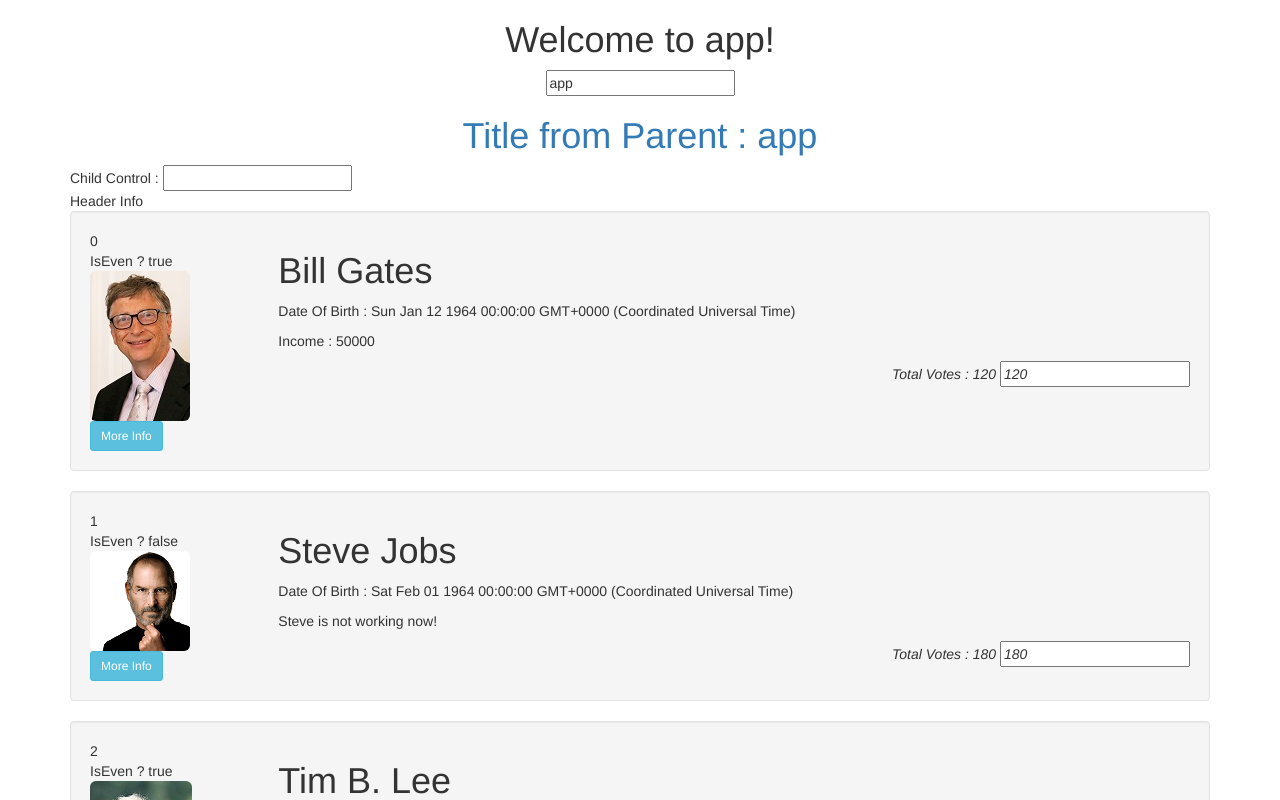
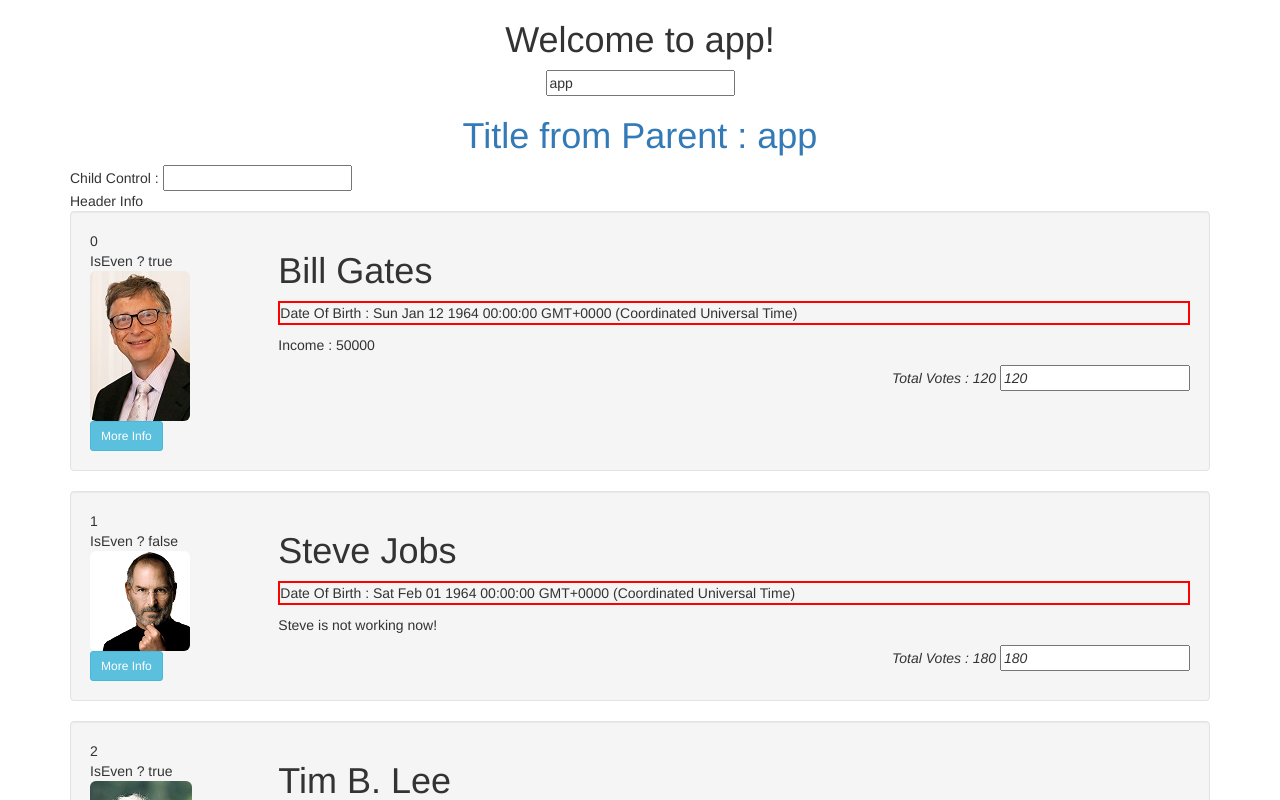
Before and after one commit to synergy2411/sg3-demo, an Angular app: page / in a window 1280 px wide. Shown: the top 800 px of the page. Built offline with nearby package versions, Linux system fonts and the light colour scheme.

Commit message:
attribute directive added

```diff
--- a/src/app/app.module.ts
+++ b/src/app/app.module.ts
@@ -4,12 +4,14 @@
 
 import { AppComponent } from './app.component';
 import { UserComponent } from './user/user.component';
+import { HighlightDirective } from './directives/highlight.directive';
 
 
 @NgModule({
   declarations: [
     AppComponent,
-    UserComponent
+    UserComponent,
+    HighlightDirective
   ],
   imports: [
     BrowserModule,
--- /dev/null
+++ b/src/app/directives/highlight.directive.ts
@@ -0,0 +1,25 @@
+import { Directive, ElementRef, Renderer2, Input, HostBinding, HostListener } from '@angular/core';
+
+@Directive({
+    selector: '[appHighlight]'
+})
+export class HighlightDirective {
+    @Input('defaultColor') defaultColor: string;
+
+    @HostBinding('style.backgroundColor') bgColor : any;
+
+    @HostListener('mouseenter') mouseenter(eventdata){
+        this.bgColor = this.defaultColor;
+    }
+    @HostListener('mouseleave') mouseleave(eventdata){
+        this.bgColor = 'transparent';
+    }
+
+        constructor(private elementRef: ElementRef, private renderer: Renderer2) {
+            //this.elementRef.nativeElement.style.backgroundColor = "green";
+            // this.renderer.setStyle(this.elementRef.nativeElement,
+            //     "background-color", "aqua");
+            // console.log(this.defaultColor);
+            //
+        }
+}
--- /dev/null
+++ b/src/app/user/user.component.css
@@ -0,0 +1,6 @@
+.feature{
+    border:  2px red solid;
+}
+.tranform{
+    text-decoration : underline;
+}
--- a/src/app/user/user.component.html
+++ b/src/app/user/user.component.html
@@ -22,8 +22,9 @@
                     <button (click)="moreInfo(user)" class="btn btn-info btn-sm">More Info</button>
                 </div>
                 <div class="col-xs-10 col-sm-10 col-md-10">
-                    <h1>{{ user.firstName }} {{ user.lastName }}</h1>
-                    <p>Date Of Birth : {{ user.dob }}</p>
+                    <h1 appHighlight [defaultColor]="'yellow'">{{ user.firstName }} {{ user.lastName }}</h1>
+                    <!-- <p [ngClass]="{'feature' : isEven, 'tranform' : isOdd}" >Date Of Birth : {{ user.dob }}</p> -->
+                    <p [ngClass]="myClasses">Date Of Birth : {{ user.dob }}</p>
                     <!-- <ng-template [ngIf]="user.isWorking">
                         <p>Income....</p>
                     </ng-template> -->
--- a/src/app/user/user.component.ts
+++ b/src/app/user/user.component.ts
@@ -20,7 +20,13 @@
     selector: 'app-user',
     // template : `<h1>User Component Loaded!!</h1>`
     templateUrl: './user.component.html',
-    //changeDetection : ChangeDetectionStrategy.Default
+    //changeDetection : ChangeDetectionStrategy.Default,
+    // styles :   [`
+    //     .feature{
+    //         border : 2px red solid;
+    //     }
+    // `],
+    styleUrls: [`./user.component.css`]
 })
 export class UserComponent implements OnChanges,
     OnInit,
@@ -34,6 +40,11 @@
     @Input('users') users: User[];
     @Output('childChanged') childChanged = new EventEmitter<string>();
     id : number = 2;
+    myClasses = {
+        'feature' : true,
+        'tranform' : false
+    }
+    myColor = "yellow";
 
     onKeyup(value:  string){
         this.childChanged.emit(value);
@@ -41,6 +52,7 @@
 
     moreInfo(user: User) {
         alert(`${user.firstName} is working with ${user.company} !!`);
+        this.myClasses.tranform = true;
     }
     constructor(){console.log("Constructor!")}
     ngOnChanges(changes: SimpleChanges) {
```
